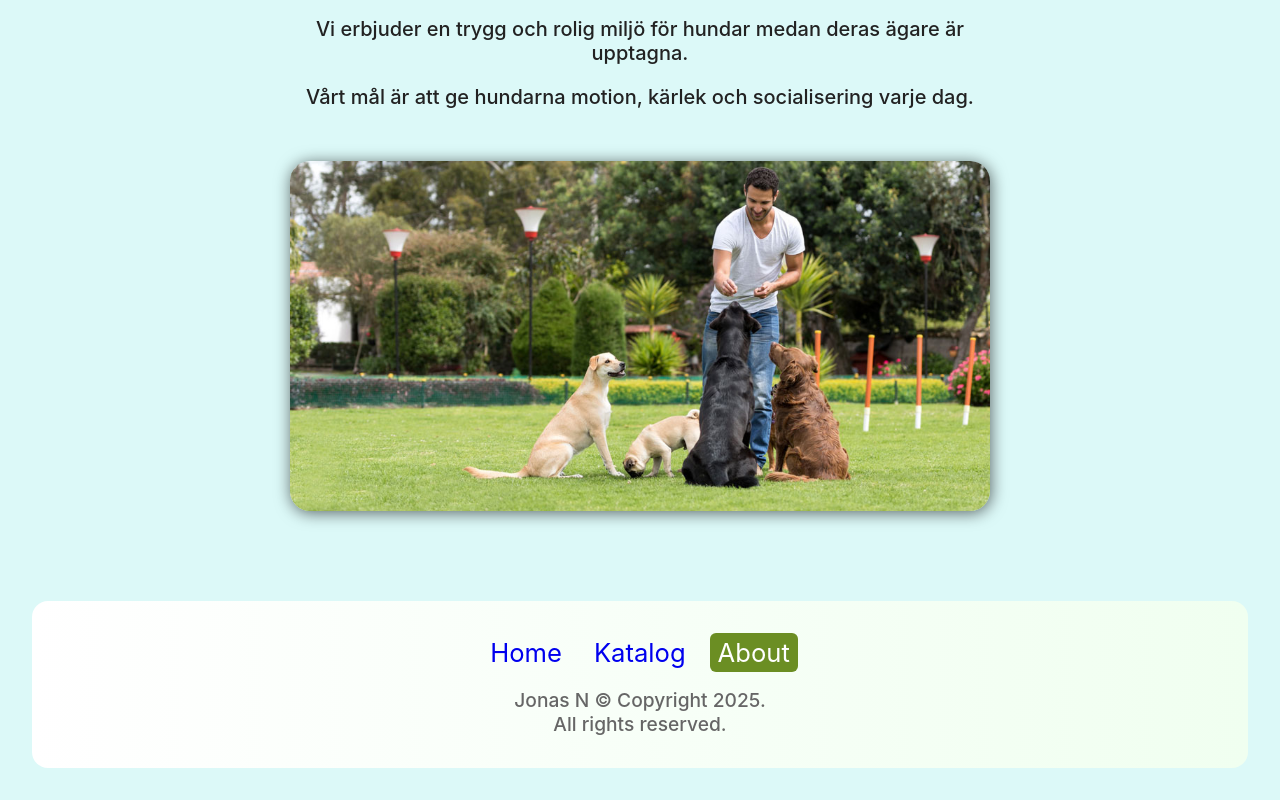
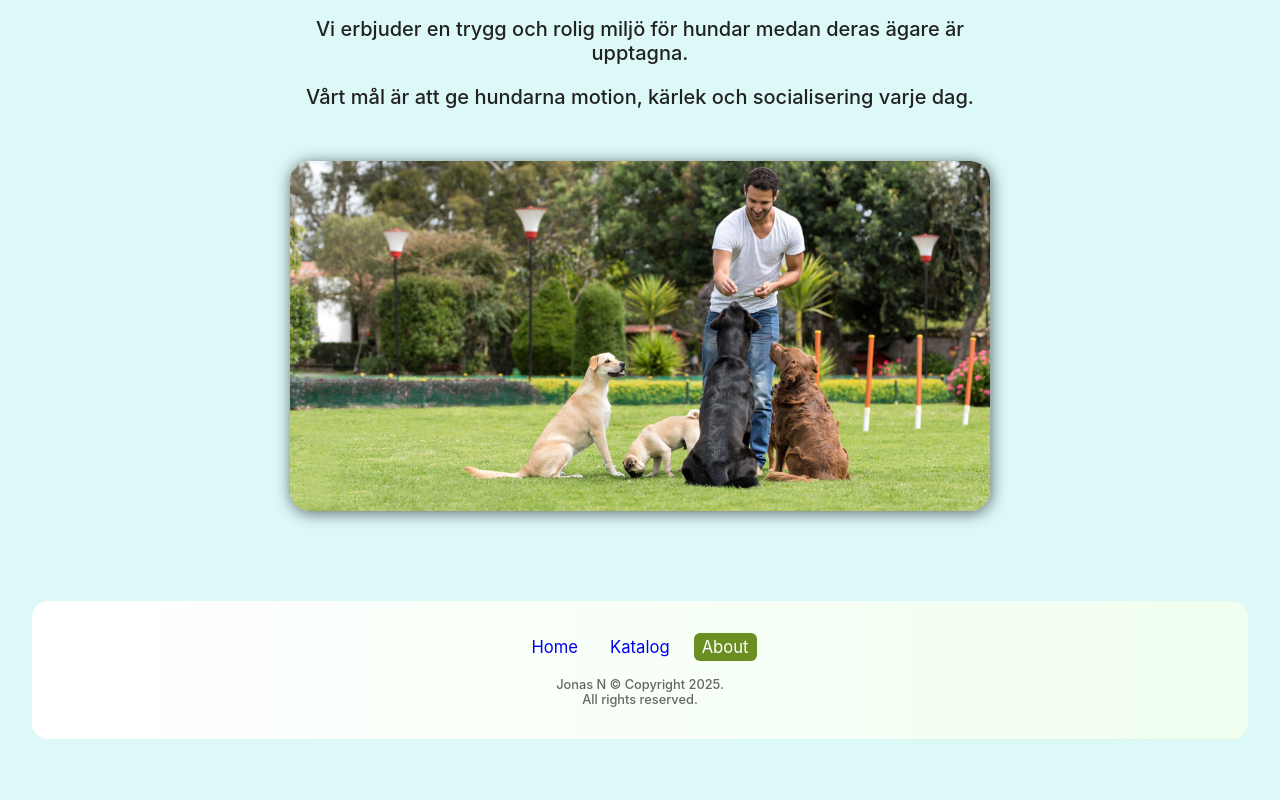
Before and after one commit to Jonasodiq/doggy-daycare, a React (Vite) app: page /#/about in a window 1280 px wide. Shown: the part 317-1117 px from the top of the page. After the commit the page ends 1088 px from the top, so only its background shows below. Built offline with nearby package versions, Linux system fonts and the light colour scheme.

Commit message:
styling footer

```diff
--- a/src/components/Footer.module.css
+++ b/src/components/Footer.module.css
@@ -15,7 +15,7 @@
 }
 
 .copy {
-  font-size: clamp(.2rem, 1.5vw, 3rem);
+  font-size: clamp(.3rem, 1vw, 2rem);
   color: var(--muted);
   margin: 0;
 }
@@ -27,7 +27,7 @@
 
 .nav a {
   text-decoration: none;
-  font-size: clamp(.3rem, 2vw, 3rem);
+  font-size: clamp(.3rem, 1.3vw, 2rem);
   padding: 4px 8px;
   border-radius: 6px;
   /* transition: background 0.2s; */
```
